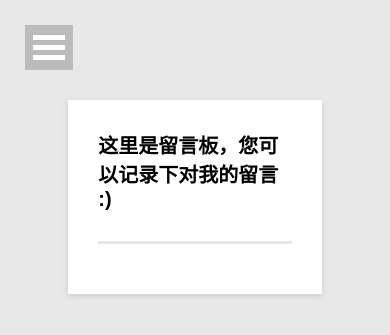
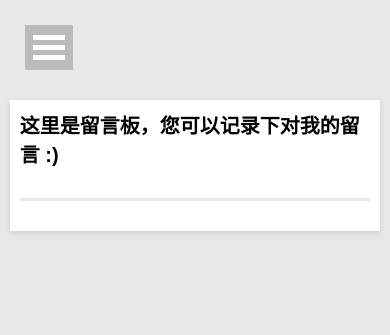
Before and after one commit to chengshiwen/chengshiwen.github.io, a Jekyll site: the page built from messages.html, in a window 390 px wide. Shown: the top 335 px of the page. Built offline with Jekyll 4.4.1, drawn with Linux system fonts in a browser that asks for light colours; Markdown is read by kramdown in place of the engine named in the settings; comment, search, counter and statistics services are not loaded.

Commit message:
Modify messages' style to support mobile browser

```diff
--- a/_layouts/page.html
+++ b/_layouts/page.html
@@ -7,6 +7,13 @@ layout: default
     #content { width: 65%; }
     #content a { text-decoration: none; }
     .entry { float:none; width:auto; }
+
+    @media screen and (max-width: 750px) {
+        #content { width:95%; }
+        .entry { float:none; width:auto; padding: 10px; }
+        h2 { font-size: 20px; }
+    }
+}
 </style>
 
 <div id="content">
--- a/assets/css/default.css
+++ b/assets/css/default.css
@@ -108,7 +108,7 @@ h3.about {color:#777;margin-top:20px;font-size:22px;margin-bottom:10px}
     .index-content ul {width:85%;}
 }
 
-@media (max-width: 1100px) {
+@media screen and (max-width: 1100px) {
     #content {width:93%;margin:100px auto 50px;}
     #menuIndex {display:none;}
     .sidenav {display:none;}
```
